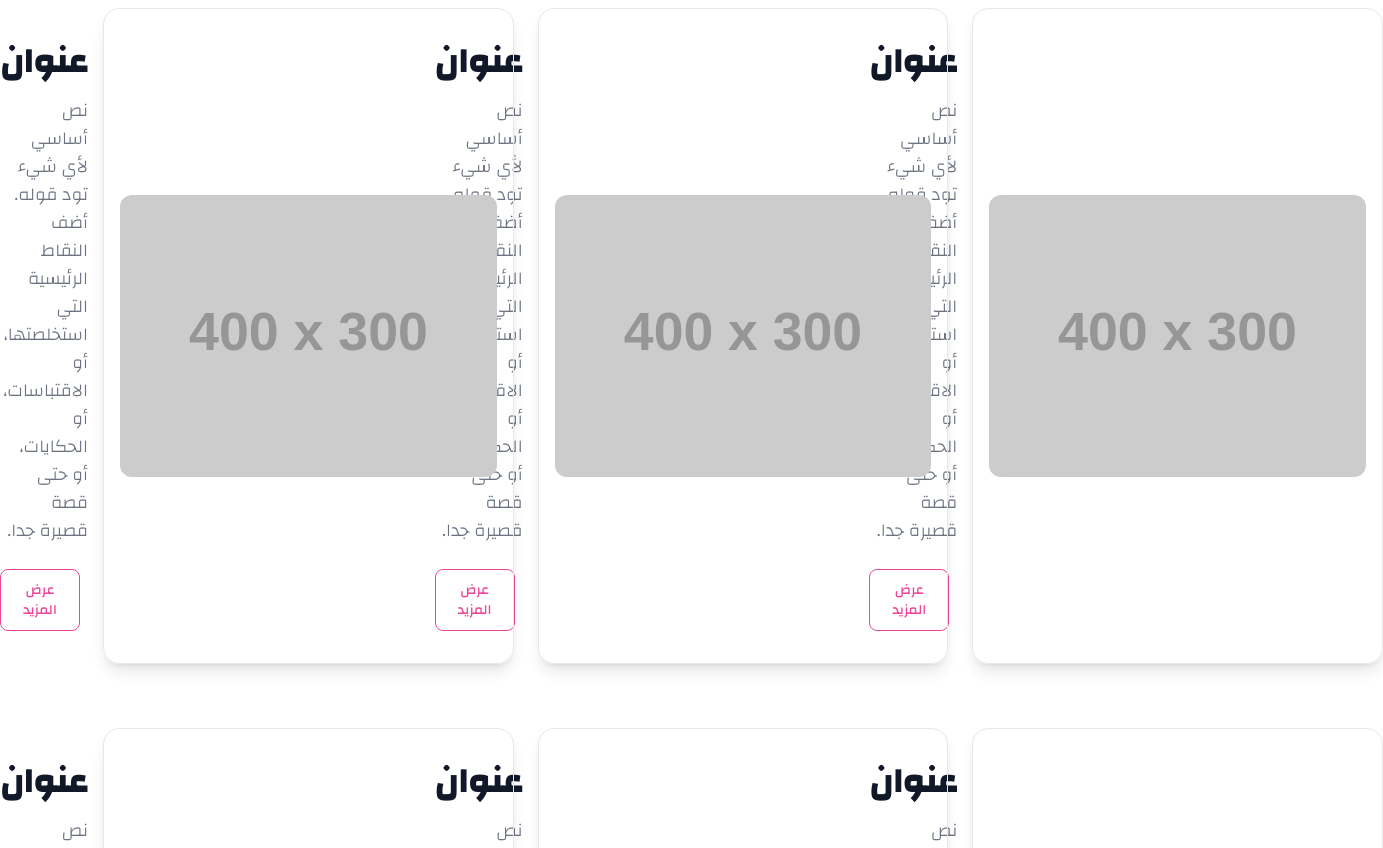
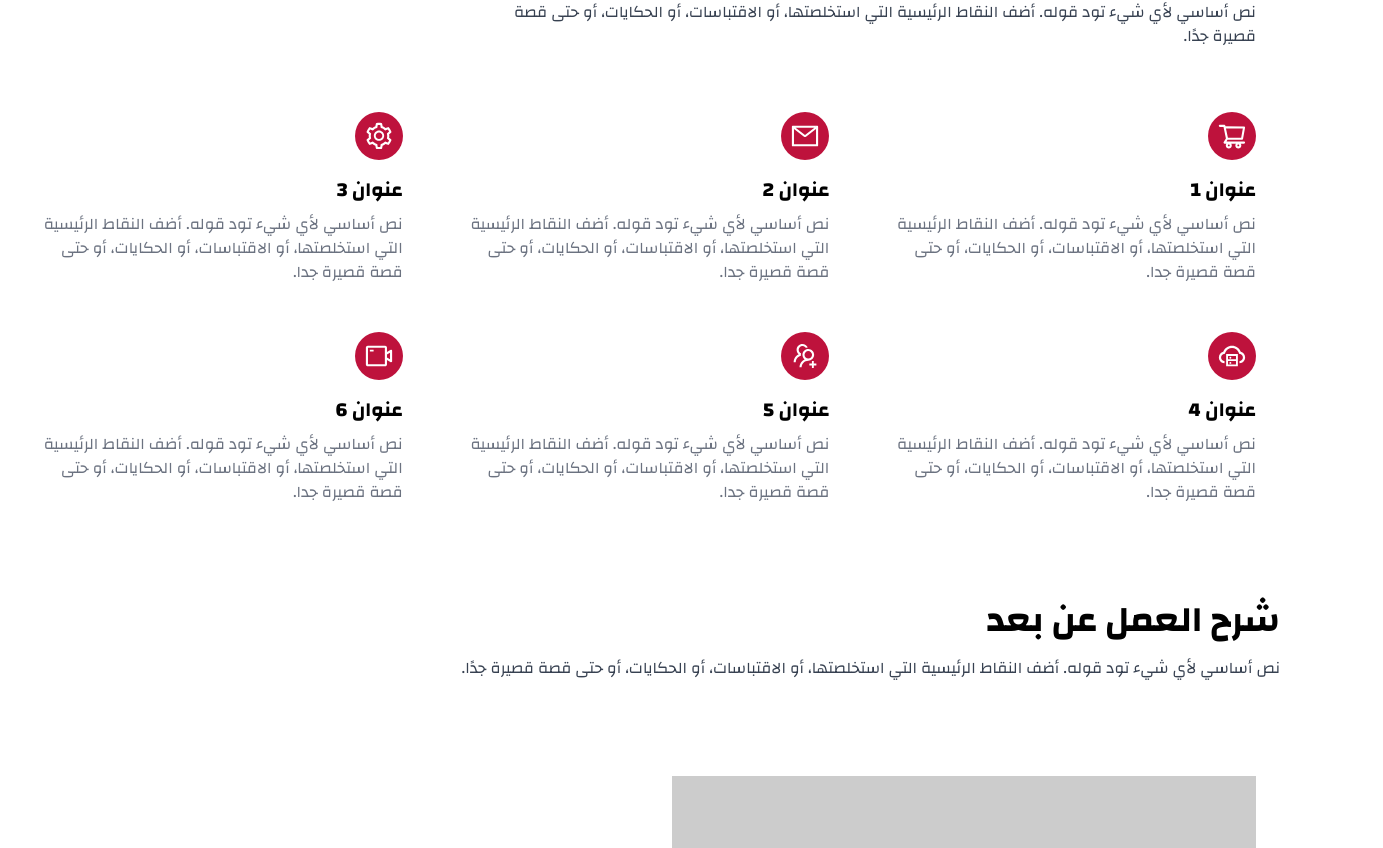
Before and after one commit to Abubakr-Alsheikh/falak-hr, a React (Vite) app: page /remote-work in a window 1280 px wide. Shown: the part 312-1160 px from the top of the page, 1383 px wide, since content can reach past the window. Built offline with nearby package versions, Linux system fonts and the light colour scheme.

Commit message:
Improving Remote feature section, adding feature card component

```diff
--- /dev/null
+++ b/src/components/FeatureCard.tsx
@@ -0,0 +1,21 @@
+import React from 'react';
+
+interface FeatureCardProps {
+    title: string;
+    description: string;
+    icon: React.ReactNode;
+}
+
+const FeatureCard: React.FC<FeatureCardProps> = ({ title, description, icon }) => {
+  return (
+      <div>
+          <div className="mb-4 flex h-10 w-10 items-center justify-center rounded-full bg-primary-700 text-3xl text-white lg:h-12 lg:w-12">
+              {icon}
+          </div>
+          <h3 className="mb-2 text-xl font-bold dark:text-white">{title}</h3>
+          <p className="text-gray-500 dark:text-gray-400">{description}</p>
+      </div>
+  );
+};
+
+export default FeatureCard;
--- a/src/components/SectionTitle.tsx
+++ b/src/components/SectionTitle.tsx
@@ -8,7 +8,7 @@ interface SectionTitleProps {
 const SectionTitle: React.FC<SectionTitleProps> = ({ title, center }) => {
   return (
     <h2
-      className={`text-3xl font-bold text-center ${
+      className={`text-4xl font-bold text-center ${
         center ? "text-center" : "text-right"
       } mb-4`}
     >
--- a/src/components/about/AboutUsContent.tsx
+++ b/src/components/about/AboutUsContent.tsx
@@ -1,6 +1,7 @@
 import React from "react";
 import TextContent from "../TextContent";
 import AboutCard from "../AboutCard";
+import SectionTitle from "../SectionTitle";
 
 const AboutUsContent: React.FC = () => {
   const cards = [
@@ -30,7 +31,7 @@ const AboutUsContent: React.FC = () => {
   return (
     <div>
       <div className="relative text-right">
-        <div className="mb-4 text-4xl font-bold">هدفنا وقصتنا</div>
+        <SectionTitle title="هدفنا وقصتنا" />
         <TextContent text="نص أساسي لأي شيء تود قوله. أضف النقاط الرئيسية التي استخلصتها، أو الاقتباسات، أو الحكايات، أو حتى قصة قصيرة جدًا." />
       </div>
       {cards.map((card, index) => (
--- a/src/components/remote/RemoteFeaturesSection.tsx
+++ b/src/components/remote/RemoteFeaturesSection.tsx
@@ -1,52 +1,74 @@
-import React from "react";
-import Card from "../Card";
+import React from 'react';
 import TextContent from "../TextContent";
+import {
+    AiOutlineCloudServer,
+    AiOutlineMail,
+    AiOutlineShoppingCart,
+    AiOutlineSetting,
+    AiOutlineUsergroupAdd,
+    AiOutlineVideoCamera
+} from "react-icons/ai";
+import FeatureCard from '../FeatureCard';
+
 const RemoteFeaturesSection: React.FC = () => {
+
+    const features = [
+        {
+            title: "عنوان 1",
+            description: "نص أساسي لأي شيء تود قوله. أضف النقاط الرئيسية التي استخلصتها، أو الاقتباسات، أو الحكايات، أو حتى قصة قصيرة جدا.",
+            icon: <AiOutlineShoppingCart />
+        },
+        {
+            title: "عنوان 2",
+            description: "نص أساسي لأي شيء تود قوله. أضف النقاط الرئيسية التي استخلصتها، أو الاقتباسات، أو الحكايات، أو حتى قصة قصيرة جدا.",
+            icon: <AiOutlineMail />
+        },
+         {
+           title: "عنوان 3",
+            description: "نص أساسي لأي شيء تود قوله. أضف النقاط الرئيسية التي استخلصتها، أو الاقتباسات، أو الحكايات، أو حتى قصة قصيرة جدا.",
+            icon: <AiOutlineSetting />
+        },
+        {
+           title: "عنوان 4",
+            description: "نص أساسي لأي شيء تود قوله. أضف النقاط الرئيسية التي استخلصتها، أو الاقتباسات، أو الحكايات، أو حتى قصة قصيرة جدا.",
+             icon: <AiOutlineCloudServer />
+        },
+        {
+            title: "عنوان 5",
+            description: "نص أساسي لأي شيء تود قوله. أضف النقاط الرئيسية التي استخلصتها، أو الاقتباسات، أو الحكايات، أو حتى قصة قصيرة جدا.",
+            icon: <AiOutlineUsergroupAdd />
+        },
+        {
+            title: "عنوان 6",
+            description: "نص أساسي لأي شيء تود قوله. أضف النقاط الرئيسية التي استخلصتها، أو الاقتباسات، أو الحكايات، أو حتى قصة قصيرة جدا.",
+             icon: <AiOutlineVideoCamera />
+
+        },
+
+    ]
+
+
   return (
-    <div>
-      <div className="relative text-right">
-        <div className="mb-4 text-4xl font-bold">ماذا يميزنا</div>
-        <TextContent text="نص أساسي لأي شيء تود قوله. أضف النقاط الرئيسية التي استخلصتها، أو الاقتباسات، أو الحكايات، أو حتى قصة قصيرة جدًا." />
+    <section className="bg-white dark:bg-gray-900">
+      <div className="mx-auto max-w-screen-xl px-4 py-8 sm:py-16 lg:px-6">
+        <div className="mb-8 max-w-screen-md lg:mb-16">
+            <div className="relative text-right">
+                <div className="mb-4 text-4xl font-bold">ماذا يميزنا</div>
+                <TextContent text="نص أساسي لأي شيء تود قوله. أضف النقاط الرئيسية التي استخلصتها، أو الاقتباسات، أو الحكايات، أو حتى قصة قصيرة جدًا."/>
+            </div>
+        </div>
+        <div className="space-y-8 md:grid md:grid-cols-2 md:gap-12 md:space-y-0 lg:grid-cols-3">
+            {features.map((feature, index) => (
+              <FeatureCard
+                key={index}
+                title={feature.title}
+                description={feature.description}
+                icon={feature.icon}
+              />
+            ))}
+        </div>
       </div>
-      <div className="my-8 grid grid-cols-3 gap-6">
-        <Card
-          title="عنوان"
-          description="نص أساسي لأي شيء تود قوله. أضف النقاط الرئيسية التي استخلصتها، أو الاقتباسات، أو الحكايات، أو حتى قصة قصيرة جدا."
-          imageUrl={"https://placehold.co/400x300"}
-          buttonText="عرض المزيد"
-        />
-        <Card
-          title="عنوان"
-          description="نص أساسي لأي شيء تود قوله. أضف النقاط الرئيسية التي استخلصتها، أو الاقتباسات، أو الحكايات، أو حتى قصة قصيرة جدا."
-          imageUrl={"https://placehold.co/400x300"}
-          buttonText="عرض المزيد"
-        />
-        <Card
-          title="عنوان"
-          description="نص أساسي لأي شيء تود قوله. أضف النقاط الرئيسية التي استخلصتها، أو الاقتباسات، أو الحكايات، أو حتى قصة قصيرة جدا."
-          imageUrl={"https://placehold.co/400x300"}
-          buttonText="عرض المزيد"
-        />
-        <Card
-          title="عنوان"
-          description="نص أساسي لأي شيء تود قوله. أضف النقاط الرئيسية التي استخلصتها، أو الاقتباسات، أو الحكايات، أو حتى قصة قصيرة جدا."
-          imageUrl={"https://placehold.co/400x300"}
-          buttonText="عرض المزيد"
-        />
-        <Card
-          title="عنوان"
-          description="نص أساسي لأي شيء تود قوله. أضف النقاط الرئيسية التي استخلصتها، أو الاقتباسات، أو الحكايات، أو حتى قصة قصيرة جدا."
-          imageUrl={"https://placehold.co/400x300"}
-          buttonText="عرض المزيد"
-        />
-        <Card
-          title="عنوان"
-          description="نص أساسي لأي شيء تود قوله. أضف النقاط الرئيسية التي استخلصتها، أو الاقتباسات، أو الحكايات، أو حتى قصة قصيرة جدا."
-          imageUrl={"https://placehold.co/400x300"}
-          buttonText="عرض المزيد"
-        />
-      </div>
-    </div>
+    </section>
   );
 };
 
--- a/src/components/remote/RemoteWorkExplain.tsx
+++ b/src/components/remote/RemoteWorkExplain.tsx
@@ -1,6 +1,7 @@
 import React from "react";
 import TextContent from "../TextContent";
 import AboutCard from "../AboutCard";
+import SectionTitle from "../SectionTitle";
 
 const RemoteWorkExplain: React.FC = () => {
   const cards = [
@@ -30,7 +31,7 @@ const RemoteWorkExplain: React.FC = () => {
   return (
     <div className="mt-8">
       <div className="relative text-right">
-        <div className="mb-4 text-4xl font-bold">شرح العمل عن بعد</div>
+        <SectionTitle title="شرح العمل عن بعد" />
         <TextContent text="نص أساسي لأي شيء تود قوله. أضف النقاط الرئيسية التي استخلصتها، أو الاقتباسات، أو الحكايات، أو حتى قصة قصيرة جدًا." />
       </div>
       {cards.map((card, index) => (
```
